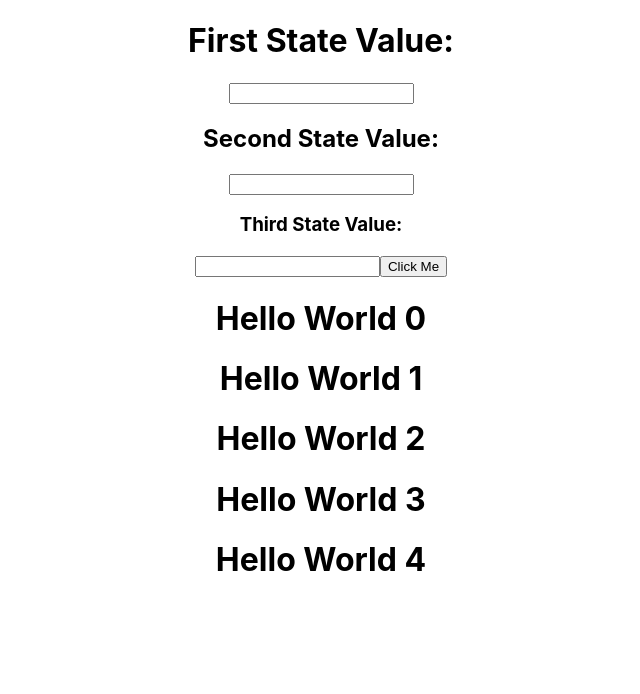
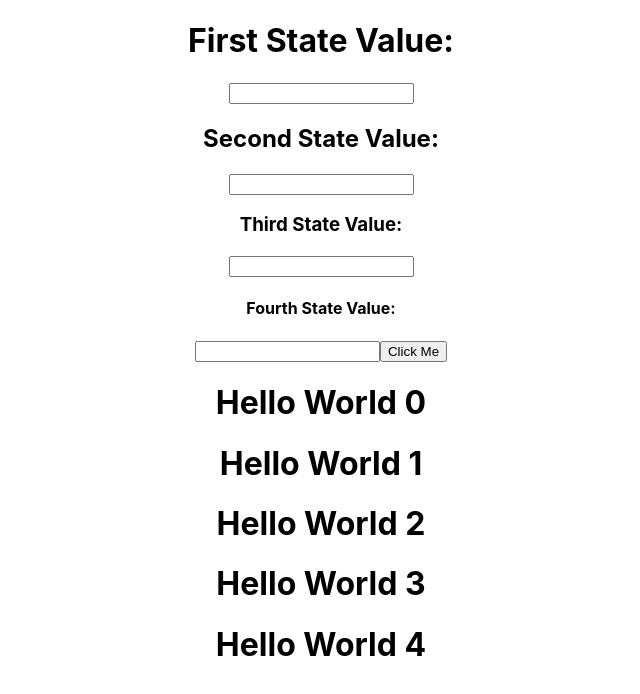
Before and after one commit to 8kbakshi/trial, a React (Create React App) app in the folder my/: page / in a window 1280 px wide. Shown: the top 694 px of the page, without its empty margins (319-959 px from the left). Built offline with nearby package versions, Linux system fonts and the light colour scheme.

Commit message:
Add fourth input field

```diff
--- a/my/src/App.js
+++ b/my/src/App.js
@@ -31,6 +31,8 @@ const handleChange = (value, setter) => {
       <input type="text" value={second} onChange={(e) => setSecond(e.target.value)} />
       <h3>Third State Value: {third}</h3>
       <input type="text" value={third} onChange={(e) => setThird(e.target.value)} />
+      <h4>Fourth State Value: {fourth}</h4>
+      <input type="text" value={fourth} onChange={(e) => setFourth(e.target.value)} />
       <button onClick={chk}>Click Me</button>
       <div>
         {Array.from({ length: 5 }).map((_, index) => <h1 key={index}>Hello World {index}</h1>)}
```
